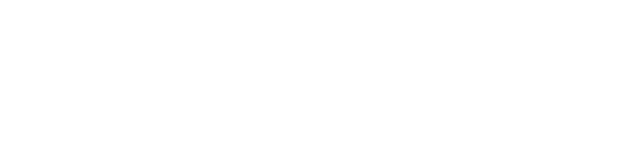
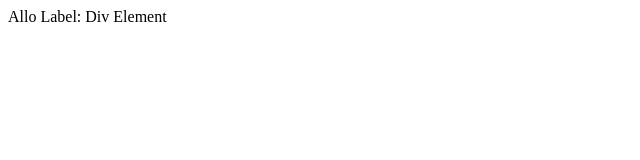
Before and after one commit to MSakamaki/sample_observerjs, a website: page index.html in a window 1280 px wide. Shown: the whole page, without its empty margins (0-640 px from the left). Drawn offline with Linux system fonts and the light colour scheme.

Commit message:
direvtory mente

```diff
--- a/index.html
+++ b/index.html
@@ -5,8 +5,12 @@
 	<title>Document</title>
 </head>
 <body>
+	<div>
+			<label>Allo Label:</label>
+		Div Element
+	</div>
 </body>
-	<script src="observerjs.js"></script>
+	<script src="js/observer.js"></script>
 	<script>
 	// Dean Edwards/Matthias Miller/John Resig
 	function init() {
```
Also changed, not shown: bower.json (added, +16 -0 lines), js/observer.js (renamed from observerjs.js).
